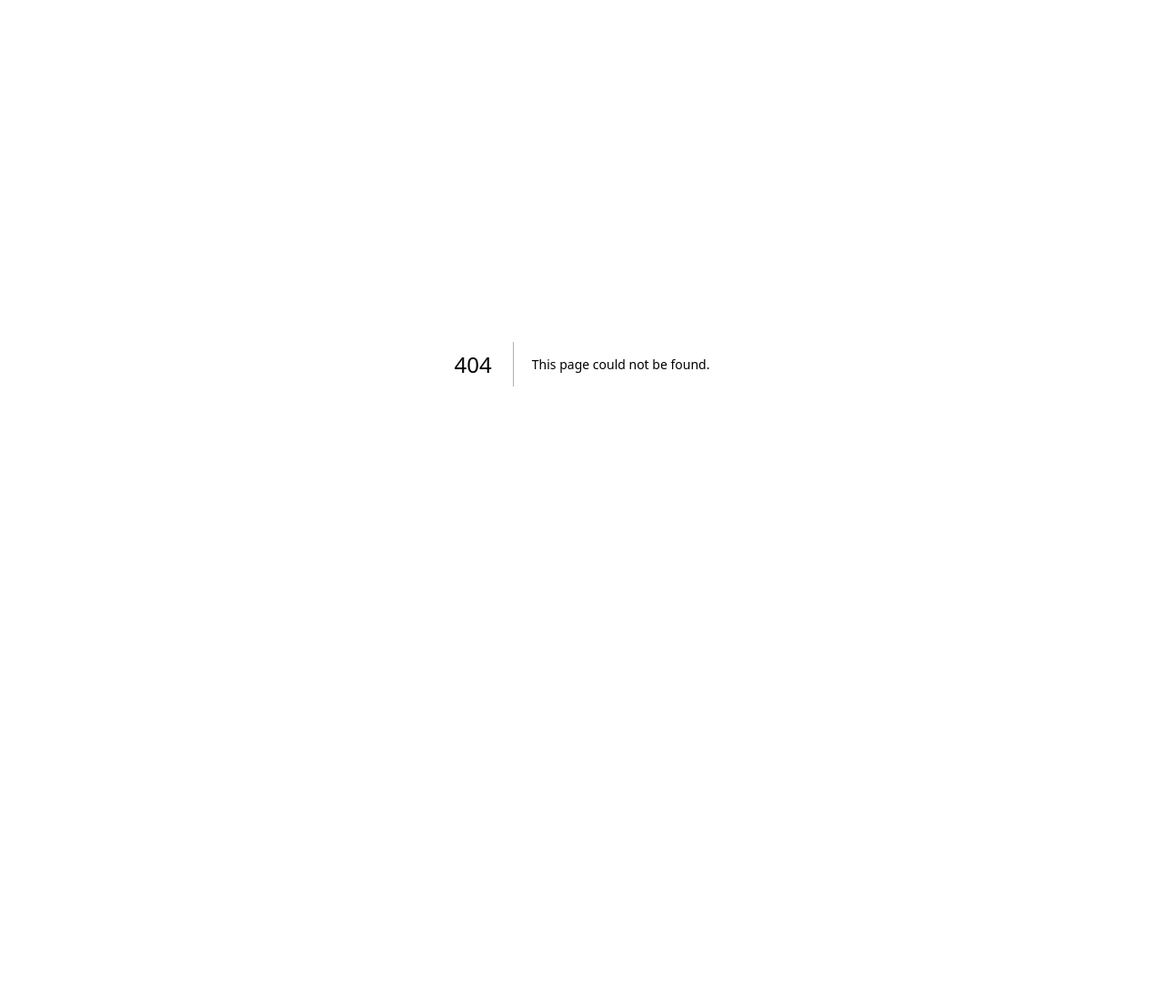
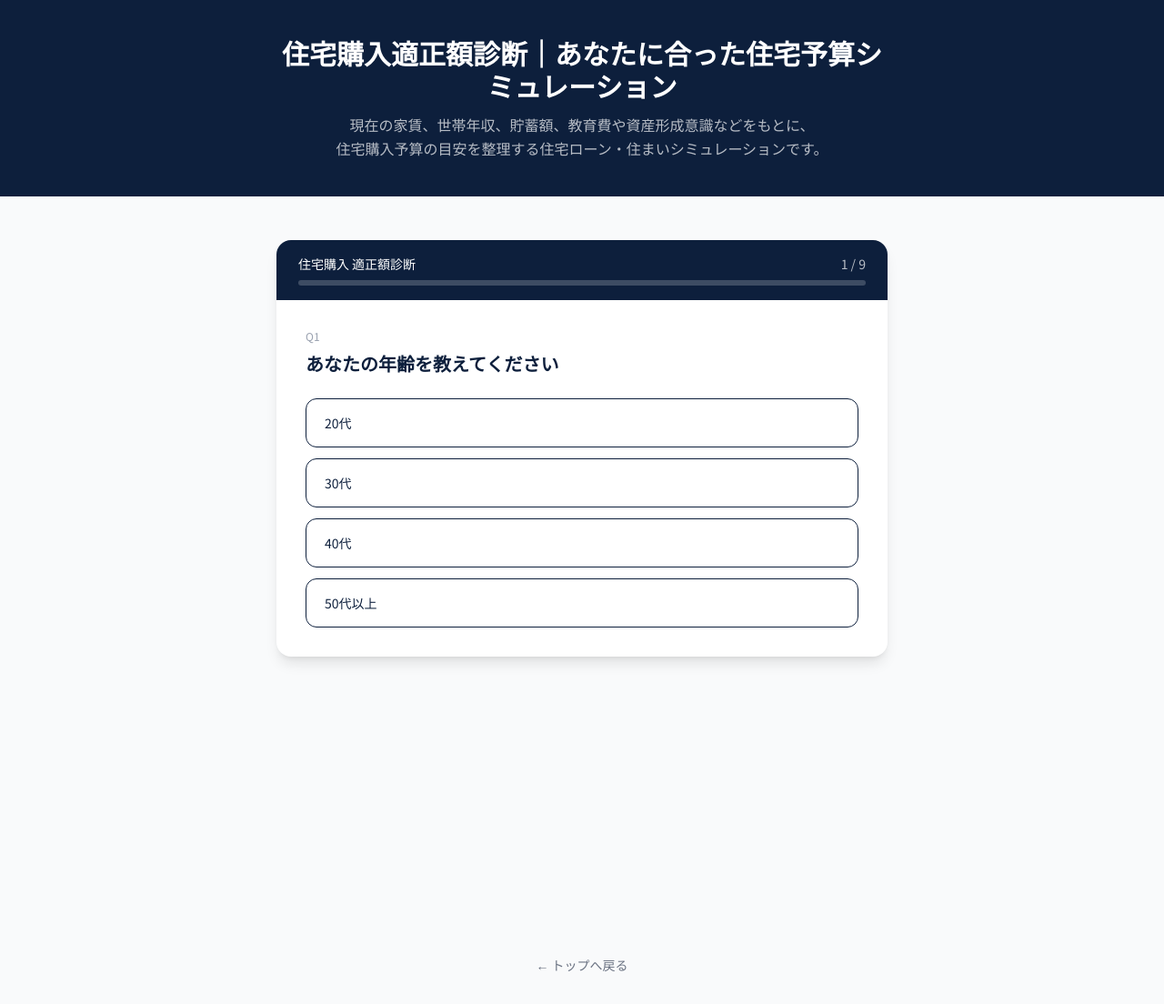
Before and after one commit to idsp0731-gif/onza-estate, a Next.js app: page /home-budget-simulation in a window 1280 px wide. Before the commit this address had no page. Shown: the whole page at 91% size. Before the commit the page ends 800 px from the top, so only its background shows below. Built offline with nearby package versions, Linux system fonts and the light colour scheme.

Commit message:
feat: 住宅購入適正額診断ページを作成

```diff
--- /dev/null
+++ b/src/app/home-budget-simulation/page.tsx
@@ -0,0 +1,35 @@
+import type { Metadata } from 'next';
+import Link from 'next/link';
+import HomeBudgetSimulation from '@/components/HomeBudgetSimulation';
+
+export const metadata: Metadata = {
+  title: '住宅購入適正額診断｜あなたに合った住宅予算シミュレーション｜ONZA Estate',
+  description: '世帯年収・貯蓄額・借入状況などをもとに住宅購入予算の目安を3段階で整理します。',
+};
+
+export default function HomeBudgetSimulationPage() {
+  return (
+    <div className="min-h-screen bg-gray-50">
+      <div className="bg-[#0d1f3c] py-10 px-4">
+        <div className="max-w-2xl mx-auto text-center">
+          <h1 className="text-2xl md:text-3xl font-bold text-white mb-3">
+            住宅購入適正額診断｜あなたに合った住宅予算シミュレーション
+          </h1>
+          <p className="text-sm md:text-base text-white/70 font-light leading-relaxed">
+            現在の家賃、世帯年収、貯蓄額、教育費や資産形成意識などをもとに、<br />
+            住宅購入予算の目安を整理する住宅ローン・住まいシミュレーションです。
+          </p>
+        </div>
+      </div>
+      <HomeBudgetSimulation />
+      <div className="py-8 text-center">
+        <Link
+          href="/"
+          className="text-sm text-gray-500 hover:text-[#0d1f3c] transition-colors"
+        >
+          ← トップへ戻る
+        </Link>
+      </div>
+    </div>
+  );
+}
```
